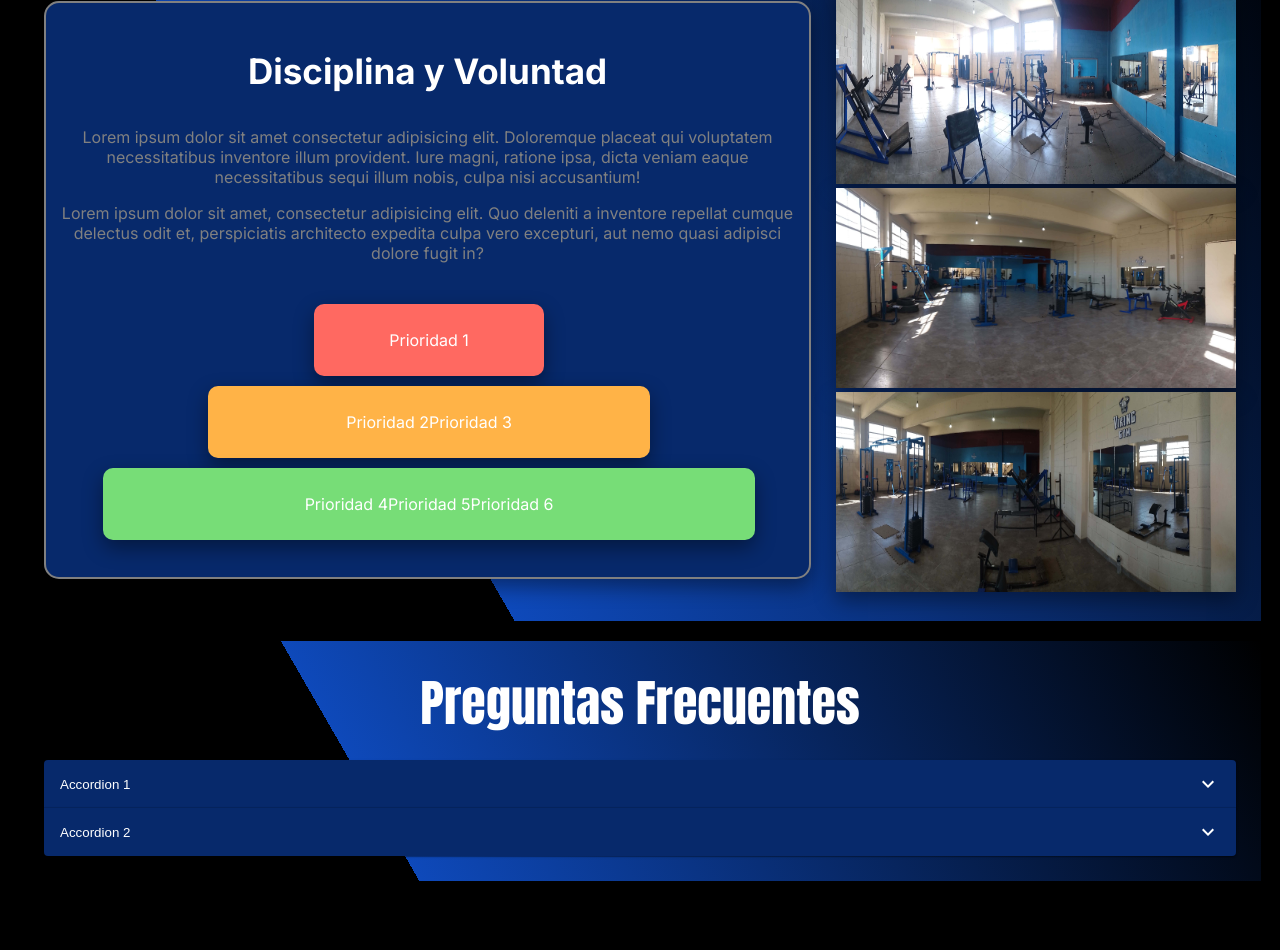
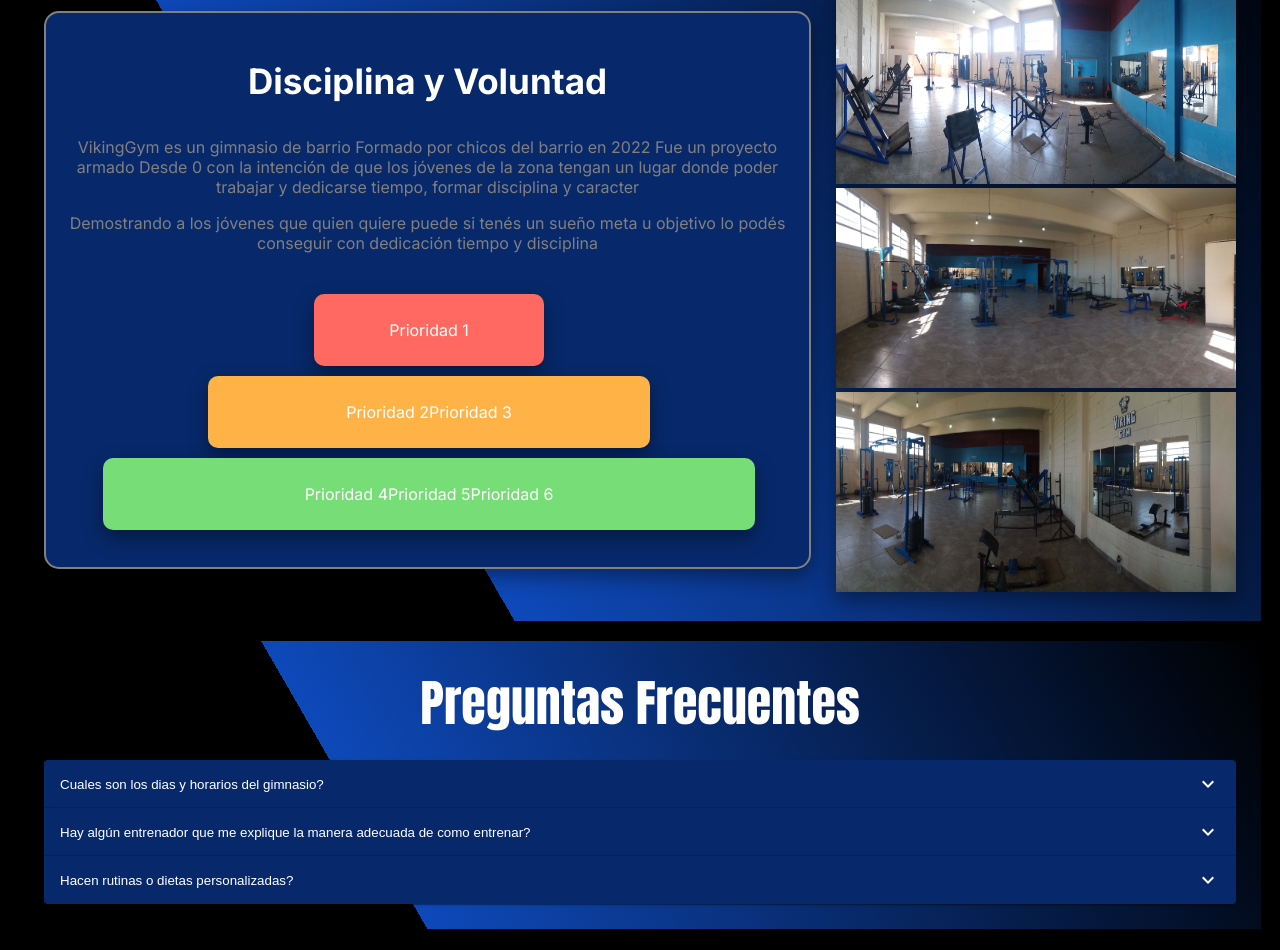
Before and after one commit to Namilog7/gym-app, a Next.js app: page / in a window 1280 px wide. Shown: the part 1460-2410 px from the top of the page. Built offline with nearby package versions, Linux system fonts and the light colour scheme; no server answers.

Commit message:
FAQ con datos de ellos, falta la piramid el header y resolver si es con nextauth o simple

```diff
--- a/src/app/components/ContenidoNosotros.tsx
+++ b/src/app/components/ContenidoNosotros.tsx
@@ -6,8 +6,10 @@ export default function ContenidoNosotros() {
         <div className="nosotroscontenido">
             <div className="contenido">
                 <h3>Disciplina y Voluntad</h3>
-                <p style={{ color: "grey" }}>Lorem ipsum dolor sit amet consectetur adipisicing elit. Doloremque placeat qui voluptatem necessitatibus inventore illum provident. Iure magni, ratione ipsa, dicta veniam eaque necessitatibus sequi illum nobis, culpa nisi accusantium!</p>
-                <p style={{ color: "grey" }}> Lorem ipsum dolor sit amet, consectetur adipisicing elit. Quo deleniti a inventore repellat cumque delectus odit et, perspiciatis architecto expedita culpa vero excepturi, aut nemo quasi adipisci dolore fugit in?</p>
+                <p style={{ color: "grey" }}>VikingGym es un gimnasio de barrio Formado por chicos del barrio en 2022
+                    Fue un proyecto armado Desde 0 con la intención de que los jóvenes de la zona tengan un lugar donde poder trabajar y dedicarse tiempo, formar disciplina y caracter</p>
+                <p style={{ color: "grey" }}> Demostrando a los jóvenes que quien quiere puede
+                    si tenés un sueño meta u objetivo lo podés conseguir con dedicación tiempo y disciplina</p>
                 <Piramid />
             </div>
             <Images />
--- a/src/app/components/FAQ.tsx
+++ b/src/app/components/FAQ.tsx
@@ -52,11 +52,10 @@ export default function FAQ() {
                         aria-controls="panel1-content"
                         id="panel1-header"
                     >
-                        Accordion 1
+                        Cuales son los dias y horarios del gimnasio?
                     </AccordionSummary>
                     <AccordionDetails>
-                        Lorem ipsum dolor sit amet, consectetur adipiscing elit. Suspendisse
-                        malesuada lacus ex, sit amet blandit leo lobortis eget.
+                        El gimmnasio esta abierto de lunes a viernes de 7:00 a 22:00 y los sabados de 8:00 a 12:00 del medio dia.
                     </AccordionDetails>
                 </Accordion>
                 <Accordion>
@@ -65,11 +64,21 @@ export default function FAQ() {
                         aria-controls="panel2-content"
                         id="panel2-header"
                     >
-                        Accordion 2
+                        Hay algún entrenador que me explique la manera adecuada de como entrenar?
                     </AccordionSummary>
                     <AccordionDetails>
-                        Lorem ipsum dolor sit amet, consectetur adipiscing elit. Suspendisse
-                        malesuada lacus ex, sit amet blandit leo lobortis eget.
+                        Si contamos con entrenador en ambos turnos que te enseñan la rutina.
+                    </AccordionDetails>
+                </Accordion><Accordion>
+                    <AccordionSummary
+                        expandIcon={<ExpandMoreIcon />}
+                        aria-controls="panel2-content"
+                        id="panel2-header"
+                    >
+                        Hacen rutinas o dietas personalizadas?
+                    </AccordionSummary>
+                    <AccordionDetails>
+                        Si contamos con rutinas y dietas totalmente personalizadas dependiendo el objetivo del atleta.
                     </AccordionDetails>
                 </Accordion>
             </div>
```
